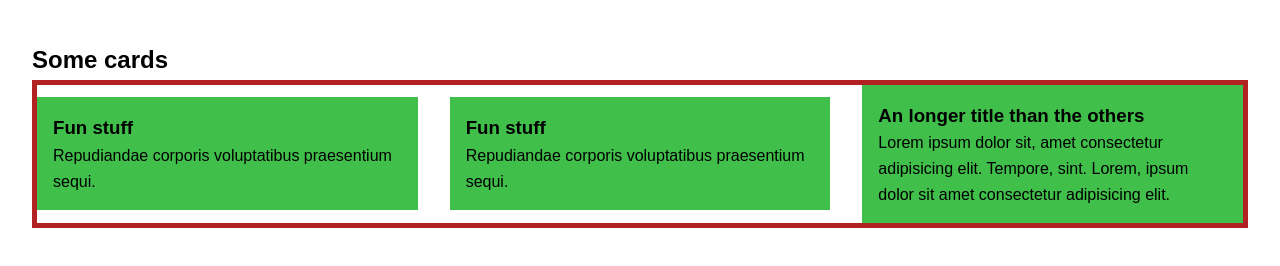
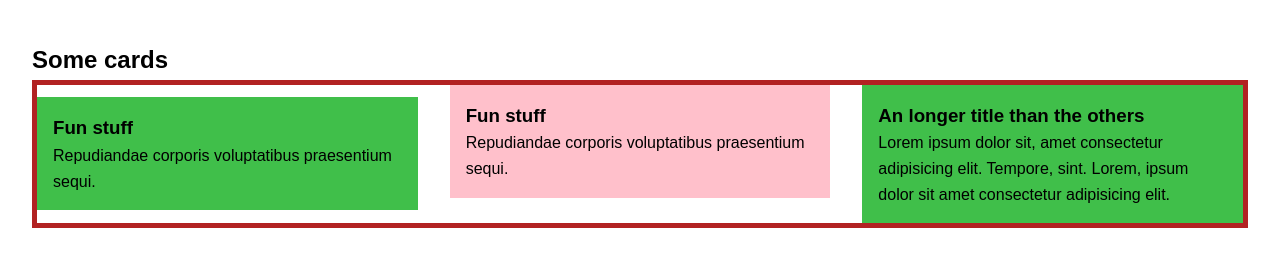
Before and after one commit to josueahadi/css-flexbox-essentials, a plain HTML site: page index.html in a window 1280 px wide. Shown: the part 462-728 px from the top of the page. Drawn offline with Linux system fonts and the light colour scheme.

Commit message:
align-self

```diff
--- a/style.css
+++ b/style.css
@@ -70,6 +70,11 @@ header {
     .columns {
         flex-direction: row;
         align-items: center ;
+    }
+
+    .card:nth-child(2) {
+        background: pink;
+        align-self: flex-start;
     }
 }
 
```
